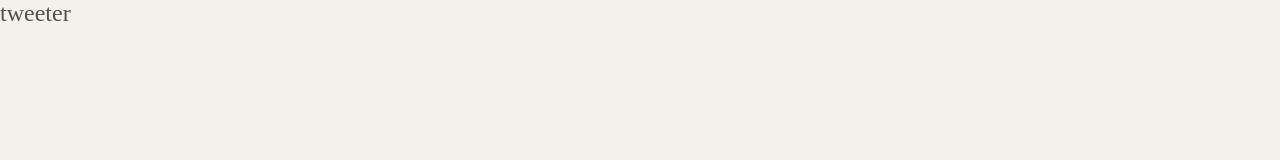
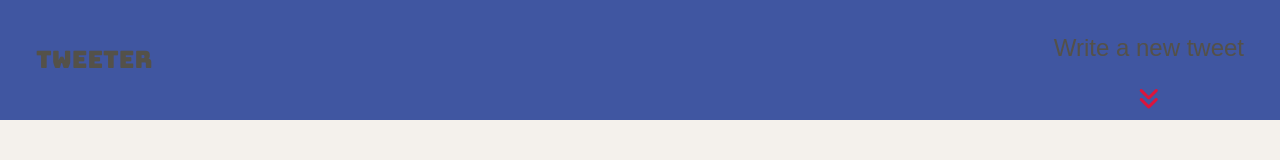
Before and after one commit to BRB3D/tweeter, a website: page public/index.html in a window 1280 px wide. Drawn offline with nearby package versions, Linux system fonts and the light colour scheme.

Commit message:
Styled navbar created a nav.css style.

```diff
--- a/public/index.html
+++ b/public/index.html
@@ -1,14 +1,24 @@
 <!DOCTYPE html>
 <html lang="en">
-  <head>
+<!-- font-family: 'Bungee', cursive;
+font-family: 'Source Sans Pro', sans-serif; -->
+<head>
     <!-- Meta Information -->
     <title>Tweeter - Home Page</title>
 
     <!-- External CSS -->
     <link rel="stylesheet" href="https://cdnjs.cloudflare.com/ajax/libs/normalize/8.0.1/normalize.min.css" type="text/css" />
-
+    <link rel="preconnect" href="https://fonts.googleapis.com">
+    <link rel="preconnect" href="https://fonts.gstatic.com" crossorigin>
+    <link href="https://fonts.googleapis.com/css2?family=Bungee&display=swap" rel="stylesheet">
     <!-- App CSS -->
     <link rel="stylesheet" href="/styles/layout.css" type="text/css" />
+    <link rel="stylesheet" href="/styles/nav.css" type="text/css" />
+    <!-- Font Awesome -->
+    <link rel="stylesheet" href="https://cdnjs.cloudflare.com/ajax/libs/font-awesome/6.0.0-beta2/css/all.min.css" integrity="sha512-YWzhKL2whUzgiheMoBFwW8CKV4qpHQAEuvilg9FAn5VJUDwKZZxkJNuGM4XkWuk94WCrrwslk8yWNGmY1EduTA==" crossorigin="anonymous" referrerpolicy="no-referrer" />
+
+
+
 
     <!-- External JS -->
     <script src="https://ajax.googleapis.com/ajax/libs/jquery/3.4.1/jquery.min.js"></script>
@@ -21,6 +31,10 @@
     <!-- Top nav bar (fixed) -->
     <nav>
       <span>tweeter</span>
+      <div>
+        <p>Write a new tweet</p>
+        <i class="fas fa-angle-double-down"></i>
+      </div>
     </nav>
 
     <!-- Page-specific (main) content here -->
--- a/public/styles/layout.css
+++ b/public/styles/layout.css
@@ -3,7 +3,7 @@
  * https://css-tricks.com/international-box-sizing-awareness-day/
  * Do not modify these two selectors, please
  */
-html {
+ html {
   box-sizing: border-box;
 }
 *, *:before, *:after {
@@ -18,6 +18,7 @@
   color: #545149;
   background-color: #f4f1ec;
   font-size: 24px;
+  font-family: 'Source Sans Pro', sans-serif;
 }
 
 /*
--- /dev/null
+++ b/public/styles/nav.css
@@ -0,0 +1,25 @@
+nav {
+  height: 120px;
+  width: 100%;
+  background-color: #4056A1;
+  padding: 1.5em;
+  display: flex;
+  justify-content: space-between;
+}
+
+nav span{
+  display: flex;
+  font-family: 'Bungee', cursive;
+  justify-content: flex-start;
+  align-items: center;
+}
+
+nav div {
+  display: flex;
+  justify-content: center;
+  align-items: center;
+  flex-direction: column;
+}
+nav i {
+  color:crimson;
+}
```
Also changed, not shown: server/routes/tweets.js (line endings or trailing spaces), 1 other file.
